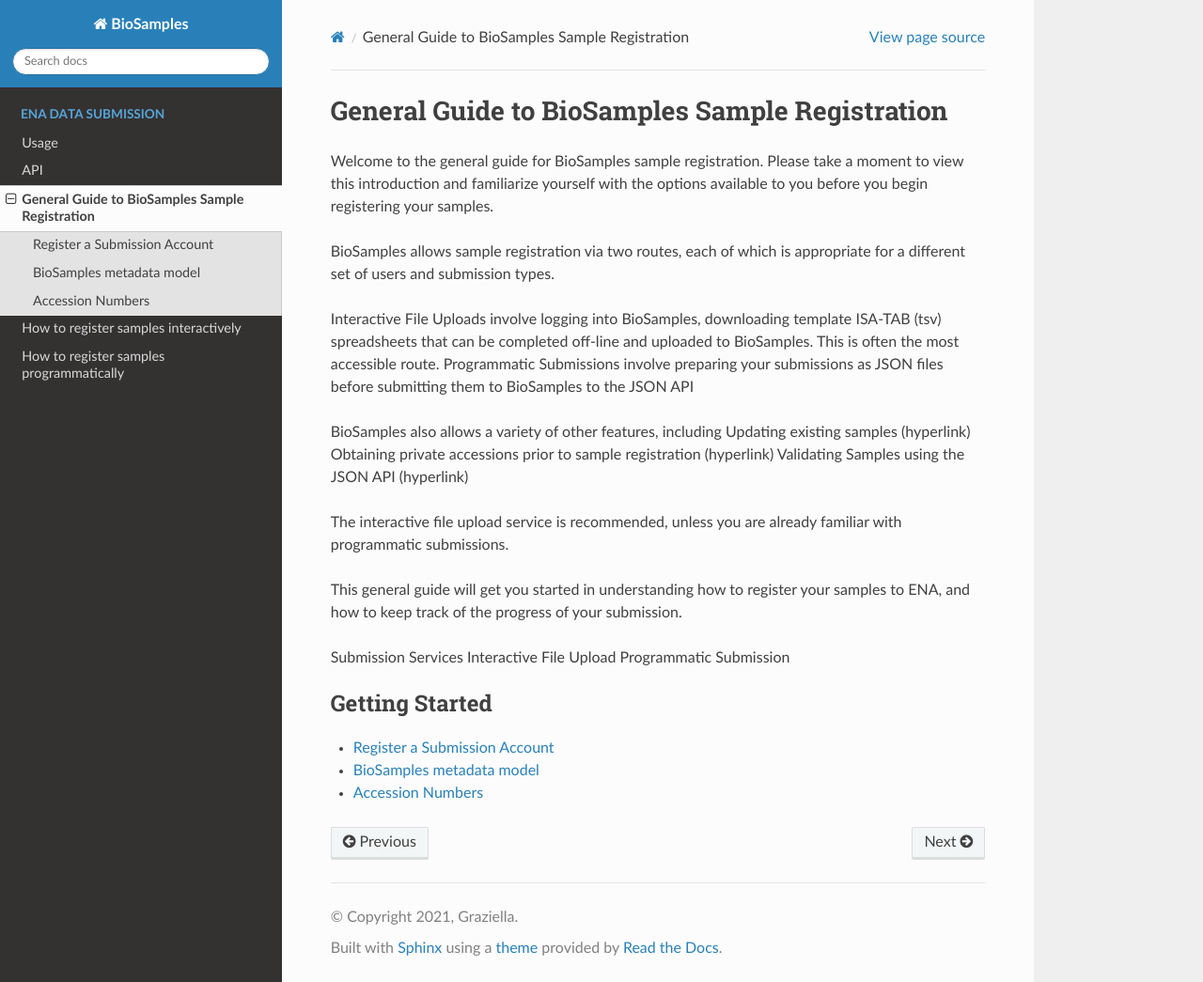
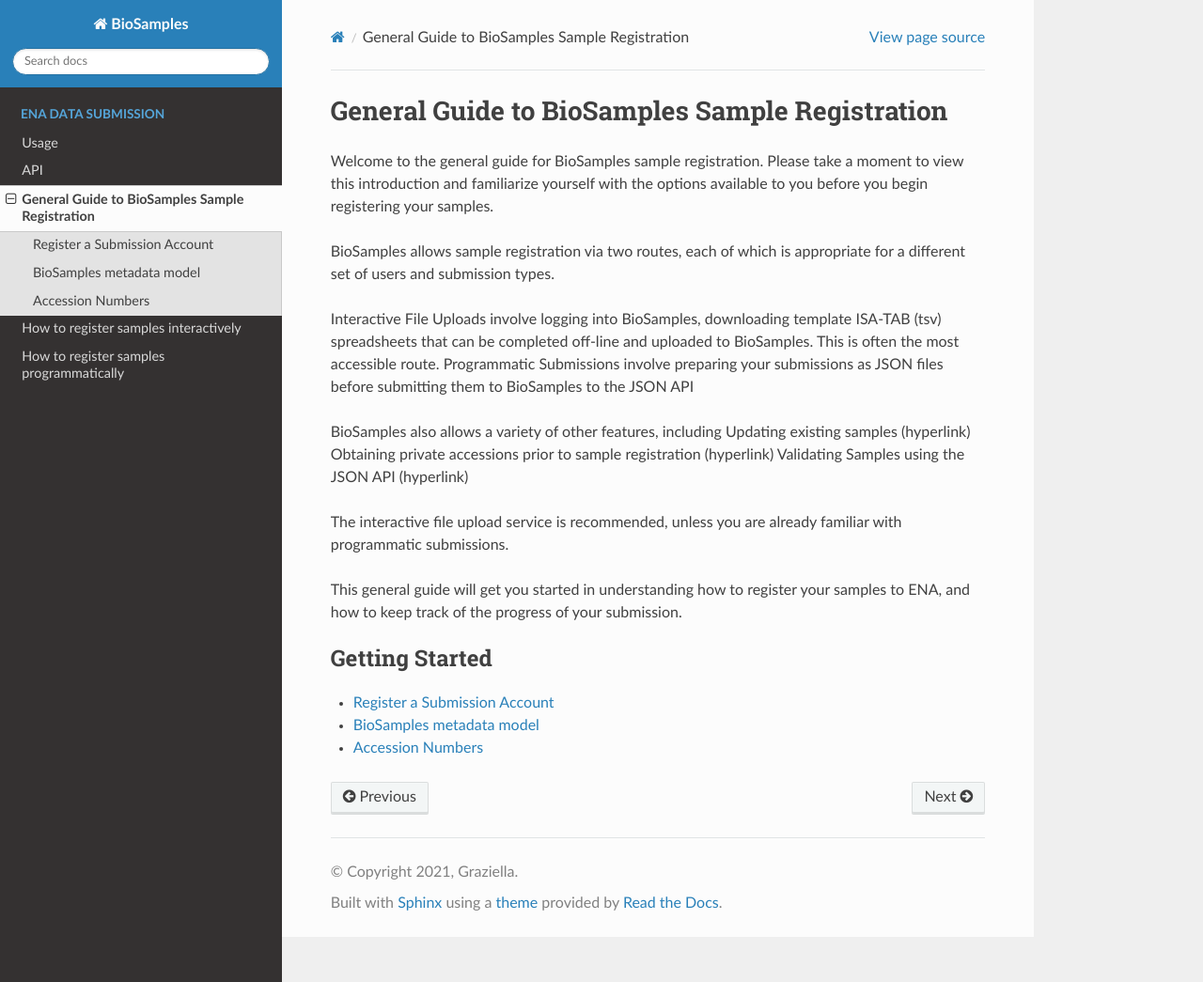
Before and after one commit to Wkt8/rtd-tutorial, a Sphinx documentation site: the page built from docs/source/submit/general-guide.rst, in a window 1280 px wide and 1045 px high. Shown: the whole window at 94% size. Built offline with Sphinx 7.4.7 and the Read the Docs theme 3.1.0, drawn with Linux system fonts in a browser that asks for light colours.

```diff
--- a/docs/source/submit/general-guide.rst
+++ b/docs/source/submit/general-guide.rst
@@ -19,9 +19,6 @@
 This general guide will get you started in understanding how to register your samples to ENA, and how to keep track of the progress of your submission.
 
 
-Submission Services
-Interactive File Upload
-Programmatic Submission
 
 .. toctree::
     :caption: Getting Started
```
